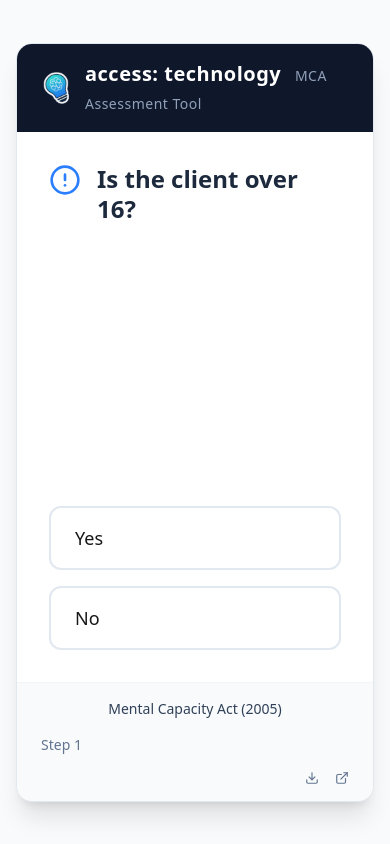
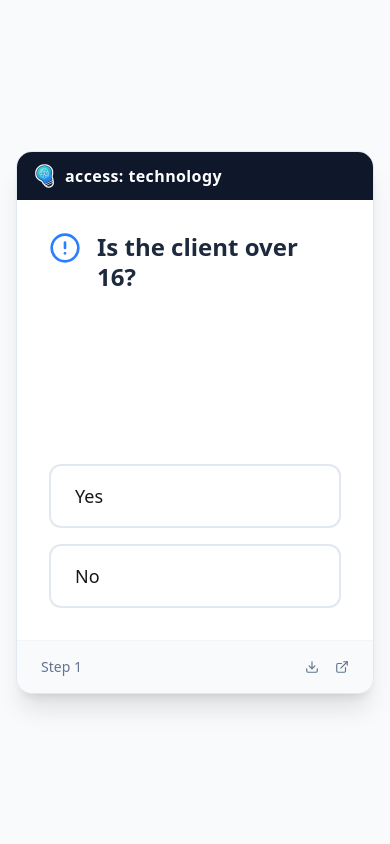
Before and after one commit to accesstechnology-mike/MCA-flowchart, a Next.js app: page / in a window 390 px wide. Built offline with nearby package versions, Linux system fonts and the light colour scheme.

Commit message:
Refine styling and layout in DecisionTree component for improved accessibility and responsiveness; adjust header and footer elements for better alignment and spacing.

```diff
--- a/app/page.tsx
+++ b/app/page.tsx
@@ -61,32 +61,33 @@ export default function DecisionTree() {
       <div className="max-w-2xl w-full bg-white rounded-2xl shadow-xl overflow-hidden border border-slate-200">
 
         {/* Header */}
-        <div className="bg-slate-900 px-6 py-4 flex items-center justify-between">
-          <div className="flex items-center gap-3">
+        <div className="bg-slate-900 px-4 md:px-6 py-3 md:py-4 flex items-center justify-between gap-2">
+          <div className="flex items-center gap-2 md:gap-3 min-w-0 flex-1">
             <img
               src="/android-chrome-192x192.png"
               alt="access: technology logo"
-              className="h-8 w-8 object-contain"
+              className="h-6 w-6 md:h-8 md:w-8 object-contain shrink-0"
             />
-            <h1 className="text-xl font-bold text-white tracking-wide">
-              access: technology <span className="font-normal text-slate-400 text-sm ml-2">MCA Assessment Tool</span>
+            <h1 className="text-base md:text-xl font-bold text-white tracking-wide truncate">
+              access: technology <span className="font-normal text-slate-400 text-xs md:text-sm ml-1 md:ml-2 hidden sm:inline">MCA Assessment Tool</span>
             </h1>
           </div>
-          <div className="flex items-center gap-4">
+          <div className="flex items-center gap-2 md:gap-4 shrink-0">
             {history.length > 0 && (
               <>
                 <button
                   onClick={handleBack}
-                  className="text-slate-300 hover:text-white transition-colors flex items-center text-sm gap-2"
+                  className="text-slate-300 hover:text-white transition-colors flex items-center text-sm gap-1 md:gap-2"
+                  title="Back"
                 >
-                  <ArrowLeft size={16} /> Back
+                  <ArrowLeft size={16} /> <span className="hidden sm:inline">Back</span>
                 </button>
                 <button
                   onClick={handleRestart}
-                  className="text-slate-300 hover:text-white transition-colors flex items-center text-sm gap-2"
+                  className="text-slate-300 hover:text-white transition-colors flex items-center text-sm gap-1 md:gap-2"
                   title="Restart Assessment"
                 >
-                  <RotateCcw size={16} /> Restart
+                  <RotateCcw size={16} /> <span className="hidden sm:inline">Restart</span>
                 </button>
               </>
             )}
@@ -94,7 +95,7 @@ export default function DecisionTree() {
         </div>
 
         {/* Content */}
-        <div className="p-8 md:p-10 min-h-[550px] flex flex-col">
+        <div className="p-8 md:p-10 min-h-[440px] flex flex-col">
 
           <div className="space-y-4 animate-in fade-in duration-500 flex-grow">
             <div className="flex items-start gap-4">
@@ -156,16 +157,16 @@ export default function DecisionTree() {
         </div>
 
         {/* Progress / Footer */}
-        <div className="bg-slate-50 px-6 py-4 border-t border-slate-100 grid grid-cols-1 md:grid-cols-3 gap-4 items-center text-sm text-slate-500">
-          <div className="justify-self-start">
+        <div className="bg-slate-50 px-6 py-4 border-t border-slate-100 flex md:grid md:grid-cols-3 justify-between md:justify-normal items-center gap-4 text-sm text-slate-500">
+          <div className="md:justify-self-start">
             Step {history.length + 1}
           </div>
 
-          <div className="justify-self-center font-medium text-slate-700 order-first md:order-none">
+          <div className="justify-self-center font-medium text-slate-700 order-first md:order-none hidden md:block">
             Mental Capacity Act (2005)
           </div>
 
-          <div className="flex items-center gap-4 justify-self-end">
+          <div className="flex items-center gap-4 md:justify-self-end">
             <a
               href="/MCA%20Decision%20Making%20Pathway.pdf"
               download
```
